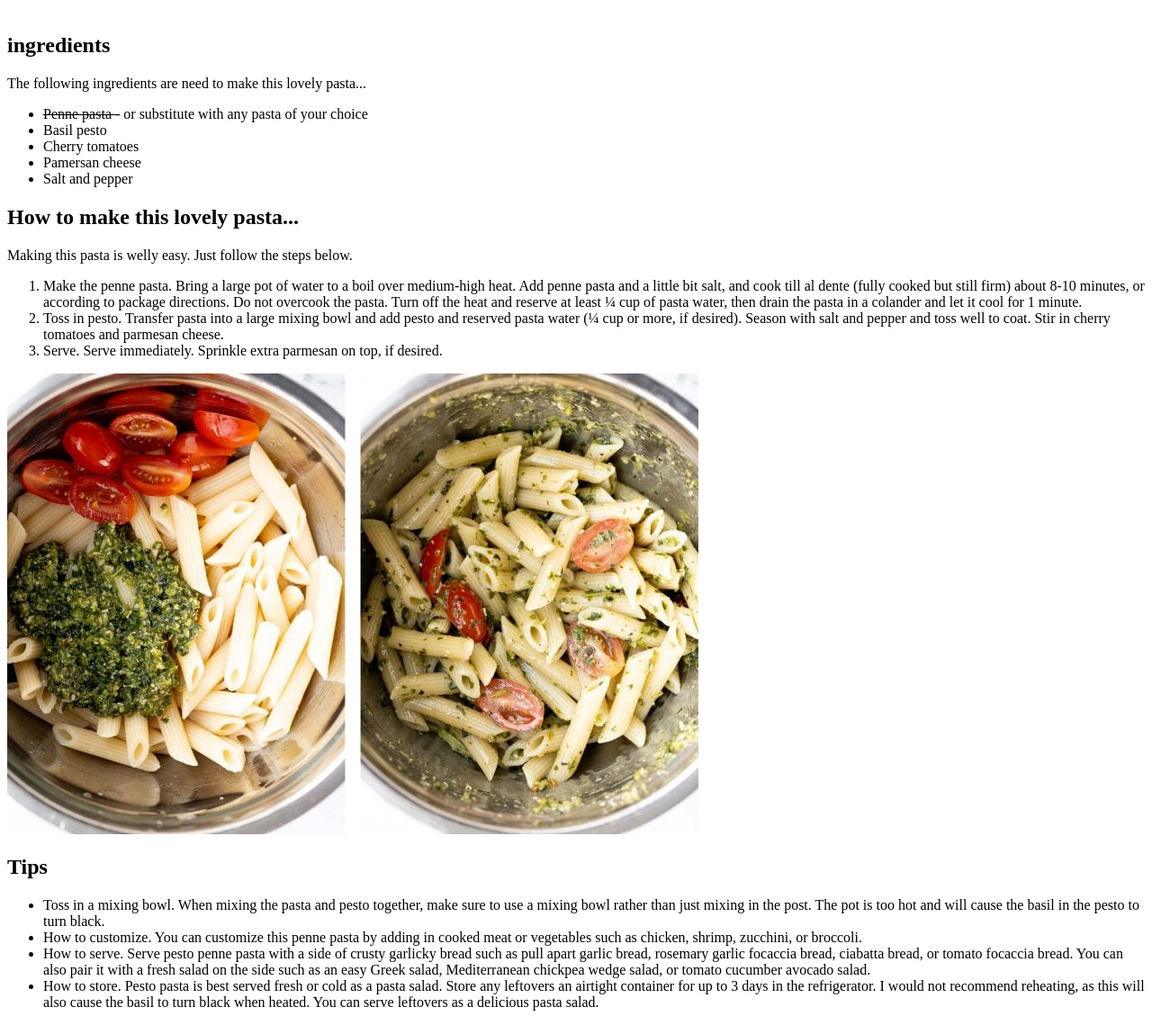
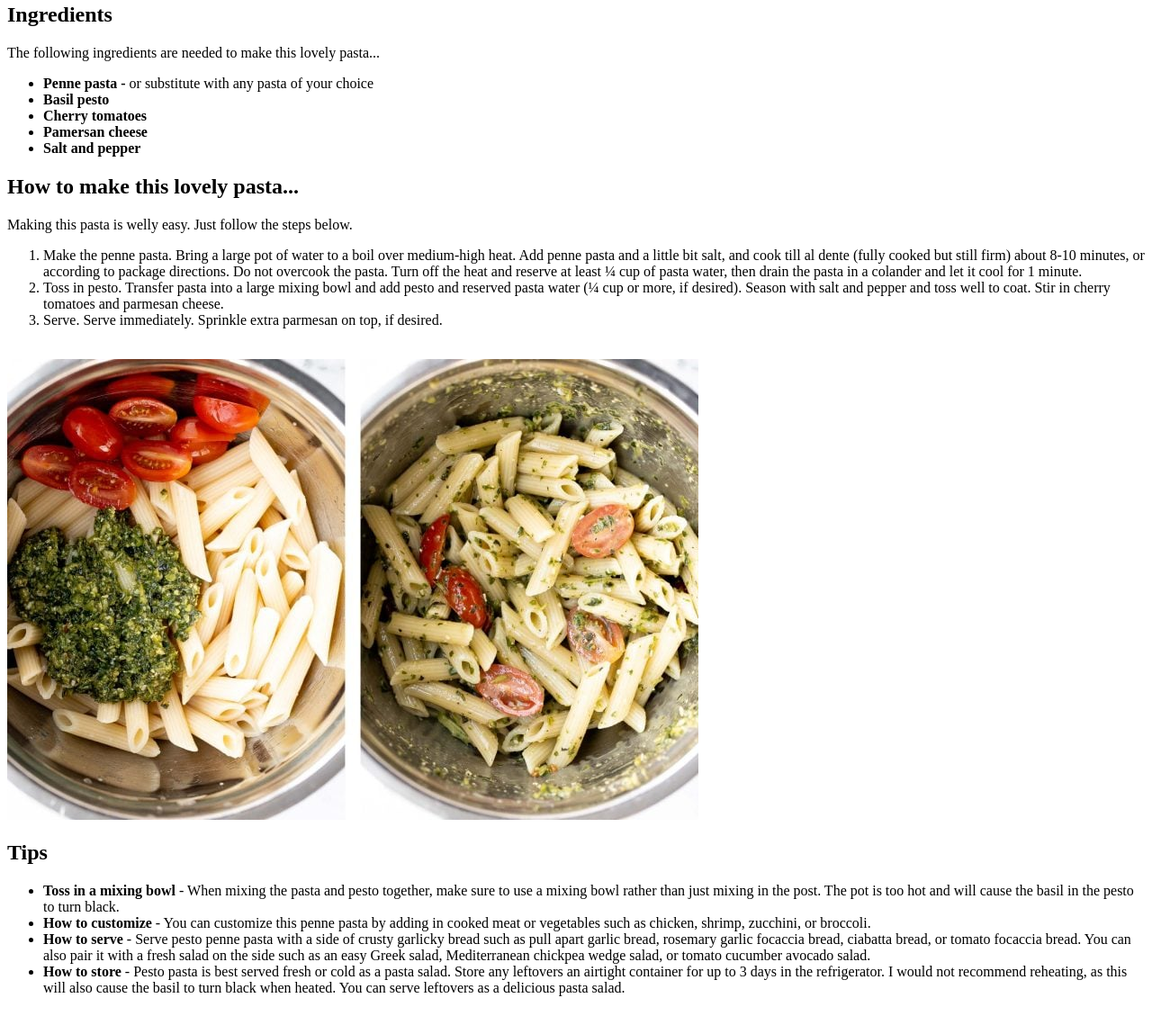
Before and after one commit to Dapilot1/odin-recipes, a plain HTML site: page Recipes/PestoPasta.html in a window 1280 px wide. Shown: the part 185-1324 px from the top of the page at 90% size. Drawn offline with Linux system fonts and the light colour scheme.

Commit message:
More imagies were downloade and i edited pestoPasta.html
I downloaded images for the Chicken penne pasta and i corrected some typo in the PestoPasta.html

```diff
--- a/Recipes/PestoPasta.html
+++ b/Recipes/PestoPasta.html
@@ -11,18 +11,18 @@
     <p>Quick and easy pesto penne pasta is a simple and light Italian pasta dish made with just five ingredients in under 15 minutes. Freshly cooked pasta is packed with flavour when tossed in pesto, fresh cherry tomatoes and Parmesan cheese. It is best served fresh for an easy weeknight dinner, and serve any leftovers cold as a pasta salad the next day for lunch.</p>
 
     <p>Pesto penne pasta is one of the easiest and quickest pasta recipes you will make ever!. <br> If you are all about those quick and easy meals, then Pesto penne pasta is a go.</p>
-    <br>
-    <h2>ingredients</h2>
-    <p>The following ingredients are need to make this lovely pasta...</p>
+
+    <h2>Ingredients</h2>
+    <p>The following ingredients are needed to make this lovely pasta...</p>
 
     <ul>
         <li>
-            <s>Penne pasta -</s> or substitute with any pasta of your choice
+            <b>Penne pasta -</b> or substitute with any pasta of your choice
         </li>
-        <li>Basil pesto</li>
-        <li>Cherry tomatoes</li>
-        <li>Pamersan cheese</li>
-        <li>Salt and pepper</li>
+        <li><b>Basil pesto</b></li>
+        <li><b>Cherry tomatoes</b></li>
+        <li><b>Pamersan cheese</b></li>
+        <li><b>Salt and pepper</b></li>
 
     </ul>
 
@@ -40,23 +40,26 @@
             Serve. Serve immediately. Sprinkle extra parmesan on top, if desired.
         </li>
     </ol>
+    <br>
     <img src="./images/pesto-penne-pasta-3.jpg" alt="Pesto Penne Pasta">
 
+    <section>
         <h2>Tips</h2>
         <ul>
             <li>
-            Toss in a mixing bowl. When mixing the pasta and pesto together, make sure to use a mixing bowl rather than just mixing in the post. The pot is too hot and will cause the basil in the pesto to turn black.
+                <b>Toss in a mixing bowl</b> - When mixing the pasta and pesto together, make sure to use a mixing bowl rather than just mixing in the post. The pot is too hot and will cause the basil in the pesto to turn black.
             </li>
             <li>
-            How to customize. You can customize this penne pasta by adding in cooked meat or vegetables such as chicken, shrimp, zucchini, or broccoli.
+                <b>How to customize</b> - You can customize this penne pasta by adding in cooked meat or vegetables such as chicken, shrimp, zucchini, or broccoli.
             </li>
             <li>
-            How to serve. Serve pesto penne pasta with a side of crusty garlicky bread such as pull apart garlic bread, rosemary garlic focaccia bread, ciabatta bread, or tomato focaccia bread. You can also pair it with a fresh salad on the side such as an easy Greek salad, Mediterranean chickpea wedge salad, or tomato cucumber avocado salad.
+                <b>How to serve</b> - Serve pesto penne pasta with a side of crusty garlicky bread such as pull apart garlic bread, rosemary garlic focaccia bread, ciabatta bread, or tomato focaccia bread. You can also pair it with a fresh salad on the side such as an easy Greek salad, Mediterranean chickpea wedge salad, or tomato cucumber avocado salad.
             </li>
             <li>
-            How to store. Pesto pasta is best served fresh or cold as a pasta salad. Store any leftovers an airtight container for up to 3 days in the refrigerator. I would not recommend reheating, as this will also cause the basil to turn black when heated. You can serve leftovers as a delicious pasta salad.
+                <b>How to store</b> - Pesto pasta is best served fresh or cold as a pasta salad. Store any leftovers an airtight container for up to 3 days in the refrigerator. I would not recommend reheating, as this will also cause the basil to turn black when heated. You can serve leftovers as a delicious pasta salad.
             </li>
         </ul>
+    </section>
 
 </body>
 </html>
```
Also changed, not shown: Recipes/images/chicken-penne-pasta-2.jpg (added), Recipes/images/chicken-penne-pasta-3.jpg (added), Recipes/images/chicken-penne-pasta1.jpg (added). Lines whose indentation alone changed are shown as unchanged.
